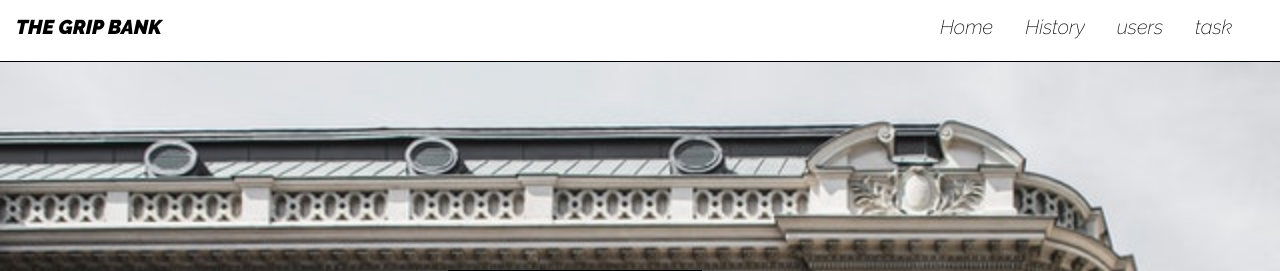
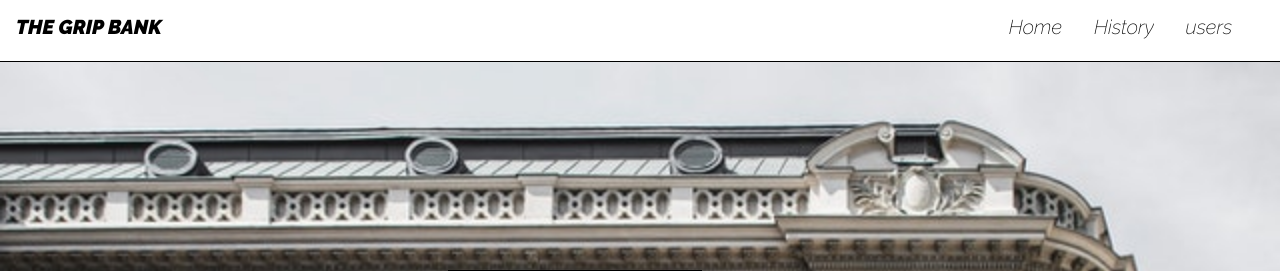
Before and after one commit to kdarshan425/thegripbank, a PHP site: page /index.php in a window 1280 px wide. Shown: the top 271 px of the page. Run offline with PHP 8.4, Linux system fonts and the light colour scheme.

Commit message:
Update header.php

```diff
--- a/header.php
+++ b/header.php
@@ -2,15 +2,12 @@
     <div class="topnav" id="myTopnav">
         <a href="index.php" style="float:left;font-weight: 900;font-family: 'Raleway', sans-serif;">THE GRIP BANK</a>
         <a style="height: 60px;"></a>
-        <a  href="task.php">task</a>
         <a  href="users.php">users</a>
         <a  href="transaction.history.php">History</a>
         <a  href="index.php">Home</a>
-
         <a href="javascript:void(0);" class="icon"  onclick="dk_open()">
-           lll <i class="fa fa-bars"></i>
+           ||| <i class="fa fa-bars"></i>
         </a>
-
     </div>
 </nav>
 
@@ -21,6 +18,4 @@
     <a  href="index.php" onclick="dk_close()">Home</a>
     <a  href="users.php" onclick="dk_close()">users</a>
     <a  href="transaction.history.php" onclick="dk_close()">History</a>
-    <a  href="task.php" onclick="dk_close()">task</a>
-
 </nav>
```
